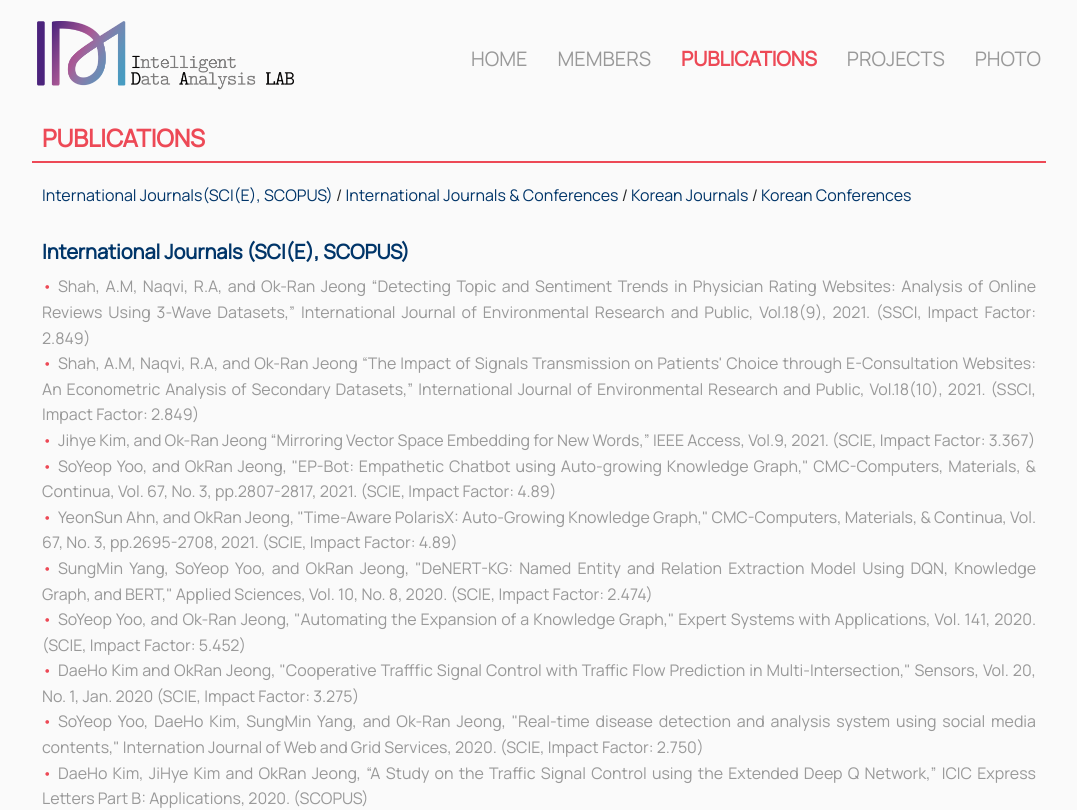
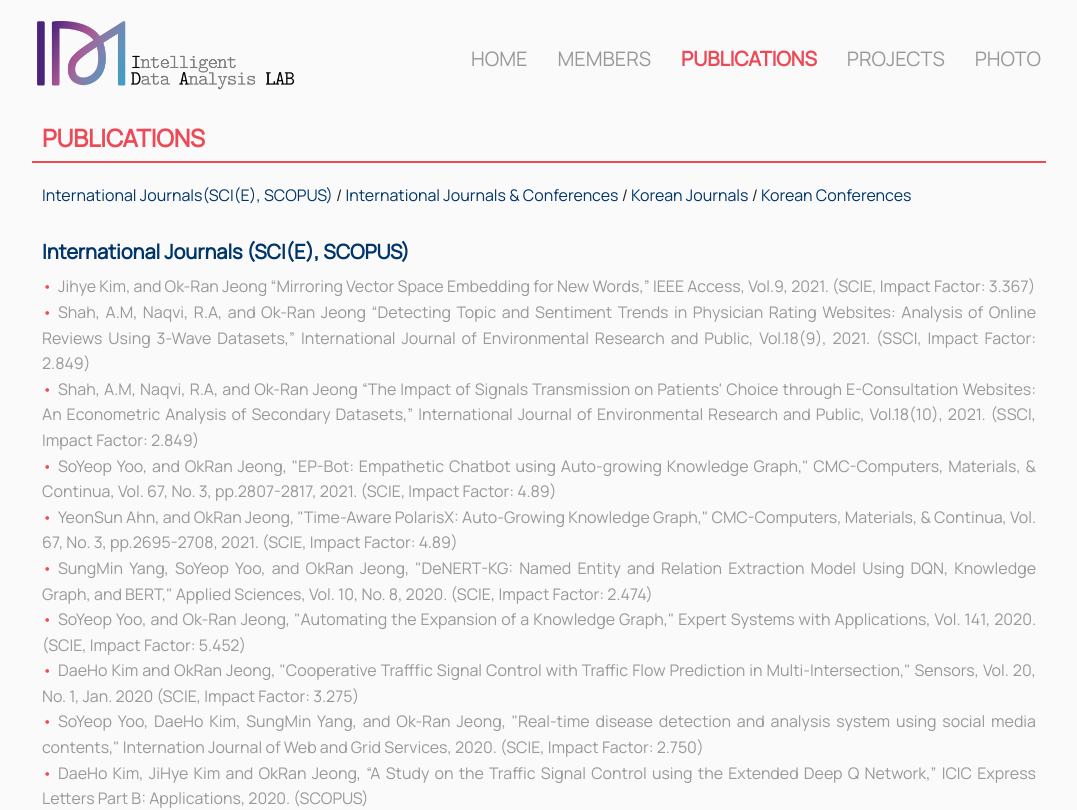
Before and after one commit to IDALab-Gachon/idalab, a React (Create React App) app: page /publications in a window 1280 px wide. Shown: the top 810 px of the page, without its empty margins (101-1178 px from the left). Built offline with nearby package versions, Linux system fonts and the light colour scheme.

Commit message:
change order of publications

```diff
--- a/src/Pages/Publications.js
+++ b/src/Pages/Publications.js
@@ -74,6 +74,11 @@ const Publications = () => {
           <ListTitle>International Journals (SCI(E), SCOPUS)</ListTitle>
           <PubList>
             <PubListItem>
+              Jihye Kim, and Ok-Ran Jeong “Mirroring Vector Space Embedding for
+              New Words,” IEEE Access, Vol.9, 2021. (SCIE,{" "}
+              <b>Impact Factor: 3.367</b>)
+            </PubListItem>
+            <PubListItem>
               Shah, A.M, Naqvi, R.A, and Ok-Ran Jeong “Detecting Topic and
               Sentiment Trends in Physician Rating Websites: Analysis of Online
               Reviews Using 3-Wave Datasets,” International Journal of
@@ -86,11 +91,6 @@ const Publications = () => {
               An Econometric Analysis of Secondary Datasets,” International
               Journal of Environmental Research and Public, Vol.18(10), 2021.
               (SSCI, <b>Impact Factor: 2.849</b>)
-            </PubListItem>
-            <PubListItem>
-              Jihye Kim, and Ok-Ran Jeong “Mirroring Vector Space Embedding for
-              New Words,” IEEE Access, Vol.9, 2021. (SCIE,{" "}
-              <b>Impact Factor: 3.367</b>)
             </PubListItem>
             <PubListItem>
               SoYeop Yoo, and OkRan Jeong, "EP-Bot: Empathetic Chatbot using
```
